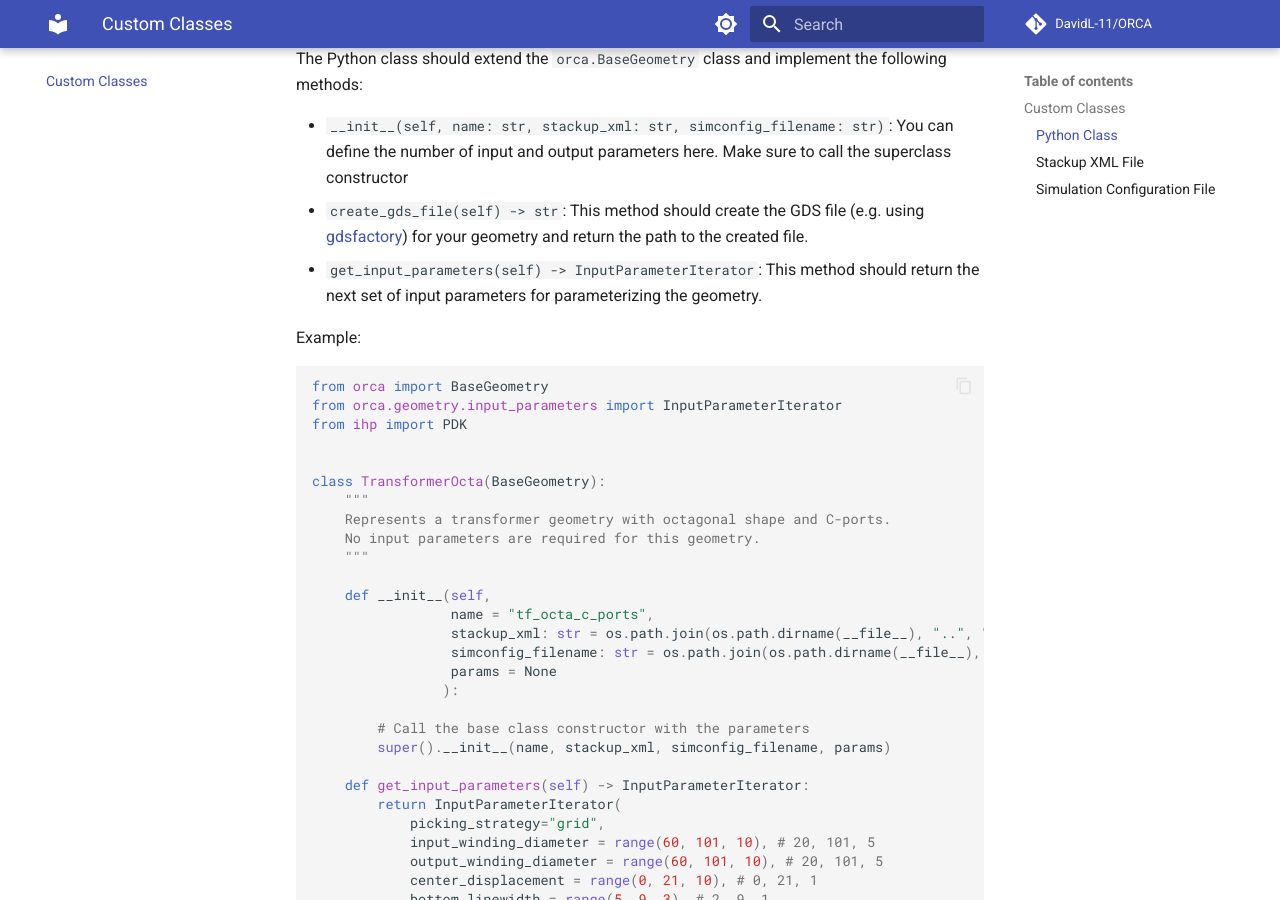
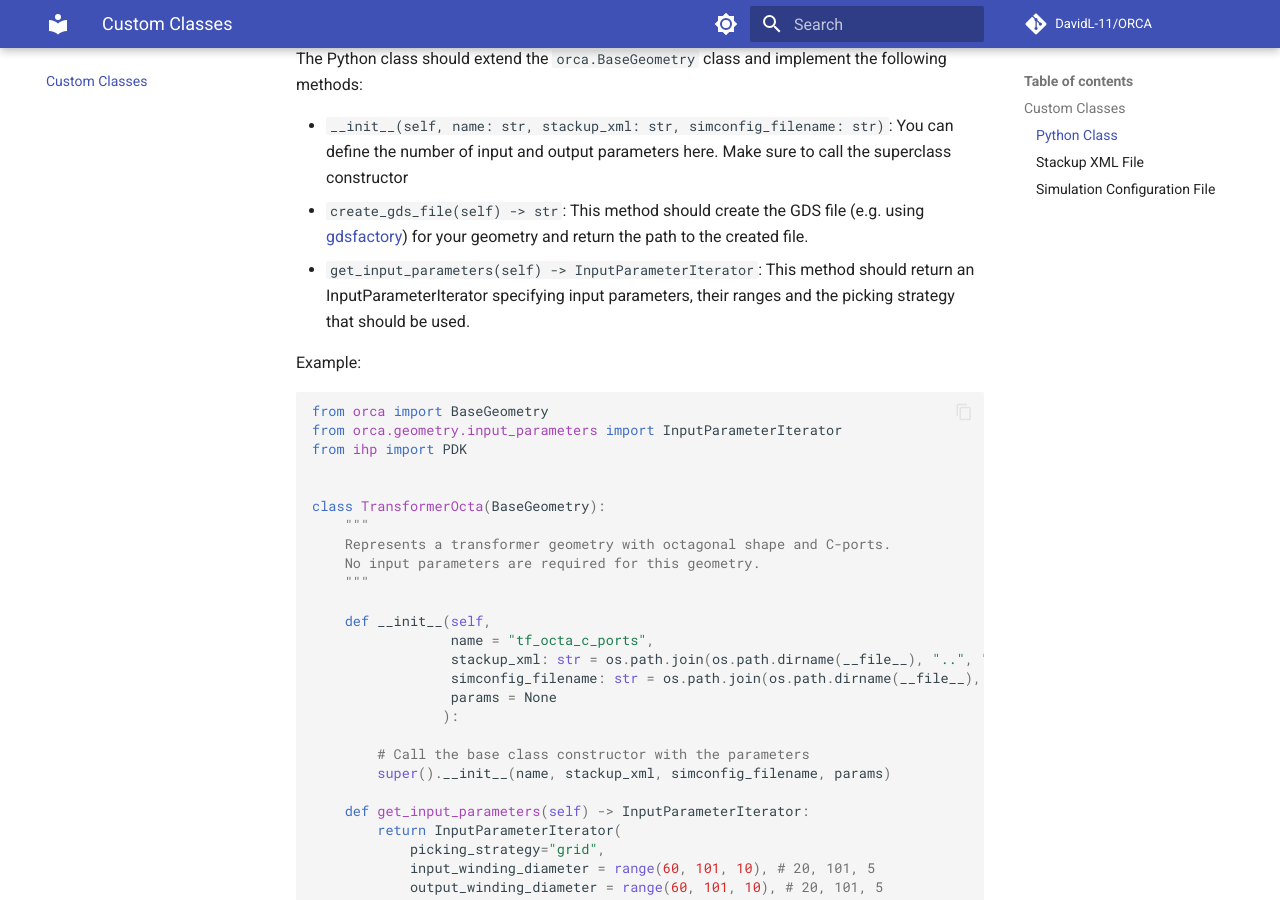
Before and after one commit to DI-PASSIONATE/ORCA, an MkDocs documentation site: the page built from docs/custom_class.md, in a window 1280 px wide and 900 px high, scrolled down 512 px. Built offline with MkDocs 1.6.1 and Material for MkDocs 9.7.7, drawn with Linux system fonts in a browser that asks for light colours; comment, search, counter and statistics services are not loaded.

Commit message:
custom_class.md aktualisieren

```diff
--- a/docs/custom_class.md
+++ b/docs/custom_class.md
@@ -12,7 +12,7 @@ The Python class should extend the `orca.BaseGeometry` class and implement the f
 
 - `__init__(self, name: str, stackup_xml: str, simconfig_filename: str)`: You can define the number of input and output parameters here. Make sure to call the superclass constructor
 - `create_gds_file(self) -> str`: This method should create the GDS file (e.g. using [gdsfactory](https://gdsfactory.github.io/gdsfactory/)) for your geometry and return the path to the created file.
-- `get_input_parameters(self) -> InputParameterIterator`: This method should return the next set of input parameters for parameterizing the geometry.
+- `get_input_parameters(self) -> InputParameterIterator`: This method should return an InputParameterIterator specifying input parameters, their ranges and the picking strategy that should be used.
 
 Example:
 
```
